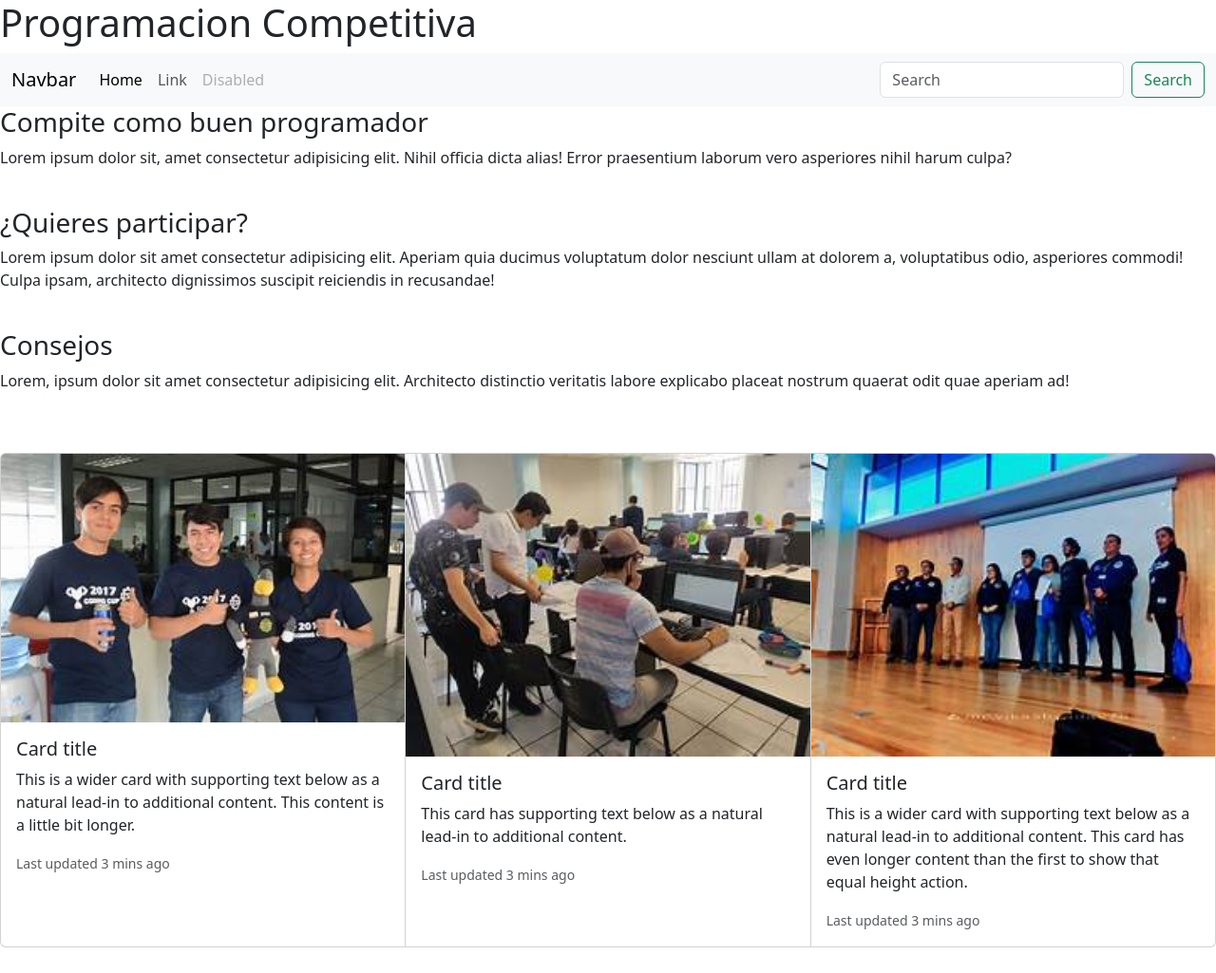
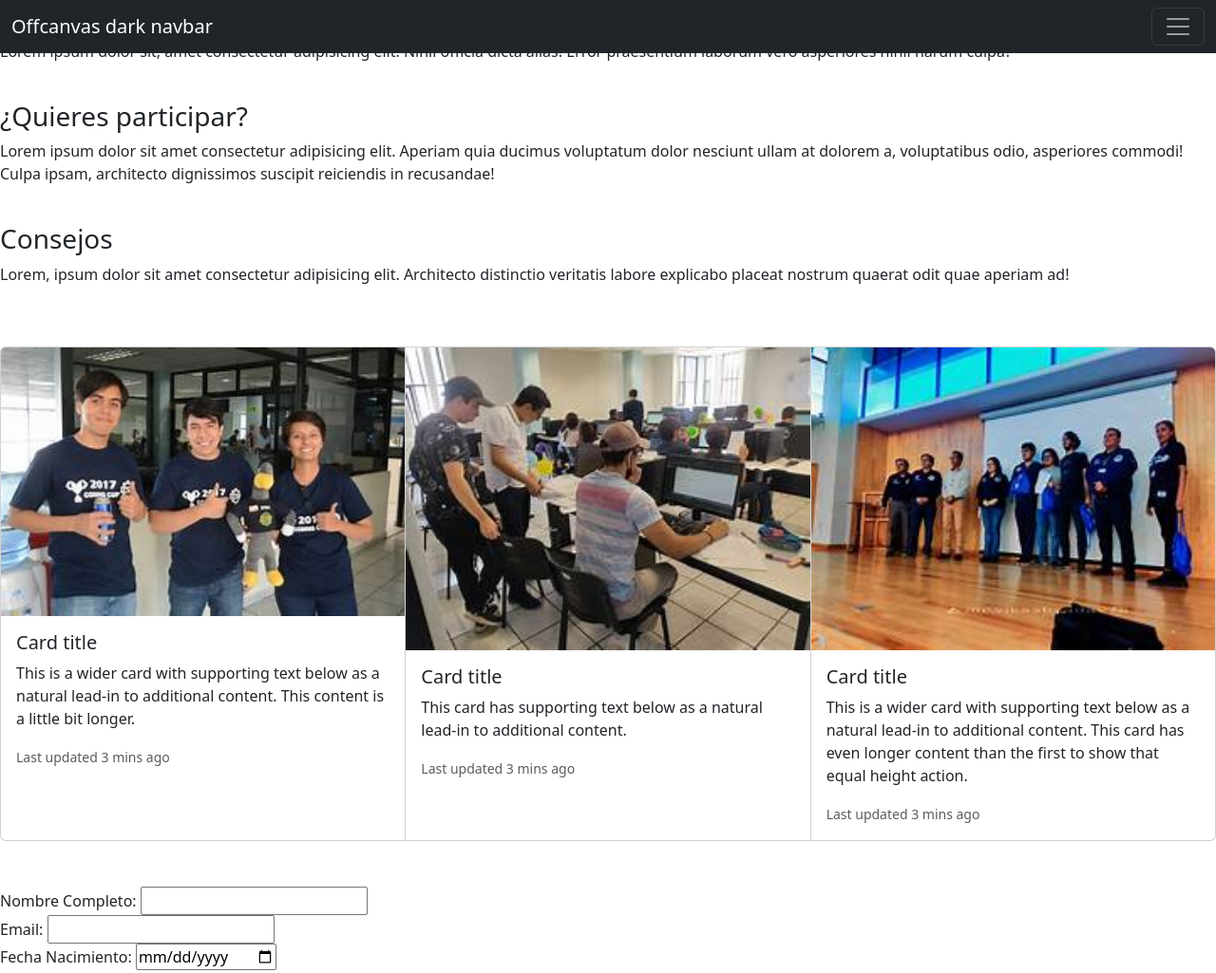
Before and after one commit to flymxth/REPO-DE-GIT, a plain HTML site: page index.html in a window 1280 px wide. Shown: the top 1025 px of the page at 95% size. Drawn offline with nearby package versions, Linux system fonts and the light colour scheme.

Commit message:
header modificado 2

```diff
--- a/index.html
+++ b/index.html
@@ -8,32 +8,45 @@
     <title>Document</title>
 </head>
 <body>
-    <header>
-        <h1>Programacion Competitiva</h1>
-    </header>
 
-    <nav class="navbar navbar-expand-lg bg-body-tertiary">
+    <nav class="navbar navbar-dark bg-dark fixed-top">
         <div class="container-fluid">
-          <button class="navbar-toggler" type="button" data-bs-toggle="collapse" data-bs-target="#navbarTogglerDemo03" aria-controls="navbarTogglerDemo03" aria-expanded="false" aria-label="Toggle navigation">
+          <a class="navbar-brand" href="#">Offcanvas dark navbar</a>
+          <button class="navbar-toggler" type="button" data-bs-toggle="offcanvas" data-bs-target="#offcanvasDarkNavbar" aria-controls="offcanvasDarkNavbar" aria-label="Toggle navigation">
             <span class="navbar-toggler-icon"></span>
           </button>
-          <a class="navbar-brand" href="#">Navbar</a>
-          <div class="collapse navbar-collapse" id="navbarTogglerDemo03">
-            <ul class="navbar-nav me-auto mb-2 mb-lg-0">
+          <div class="offcanvas offcanvas-end text-bg-dark" tabindex="-1" id="offcanvasDarkNavbar" aria-labelledby="offcanvasDarkNavbarLabel">
+            <div class="offcanvas-header">
+              <h5 class="offcanvas-title" id="offcanvasDarkNavbarLabel">Dark offcanvas</h5>
+              <button type="button" class="btn-close btn-close-white" data-bs-dismiss="offcanvas" aria-label="Close"></button>
+            </div>
+            <div class="offcanvas-body">
+              <ul class="navbar-nav justify-content-end flex-grow-1 pe-3">
                 <li class="nav-item">
                   <a class="nav-link active" aria-current="page" href="#">Home</a>
                 </li>
                 <li class="nav-item">
                   <a class="nav-link" href="#">Link</a>
                 </li>
-              <li class="nav-item">
-                <a class="nav-link disabled" aria-disabled="true">Disabled</a>
+                <li class="nav-item dropdown">
+                  <a class="nav-link dropdown-toggle" href="#" role="button" data-bs-toggle="dropdown" aria-expanded="false">
+                    Dropdown
+                  </a>
+                  <ul class="dropdown-menu dropdown-menu-dark">
+                    <li><a class="dropdown-item" href="#">Action</a></li>
+                    <li><a class="dropdown-item" href="#">Another action</a></li>
+                    <li>
+                      <hr class="dropdown-divider">
+                    </li>
+                    <li><a class="dropdown-item" href="#">Something else here</a></li>
+                  </ul>
                 </li>
               </ul>
-            <form class="d-flex" role="search">
+              <form class="d-flex mt-3" role="search">
                 <input class="form-control me-2" type="search" placeholder="Search" aria-label="Search">
-              <button class="btn btn-outline-success" type="submit">Search</button>
+                <button class="btn btn-success" type="submit">Search</button>
               </form>
+            </div>
           </div>
         </div>
       </nav>
```
Lines whose indentation alone changed are shown as unchanged.
